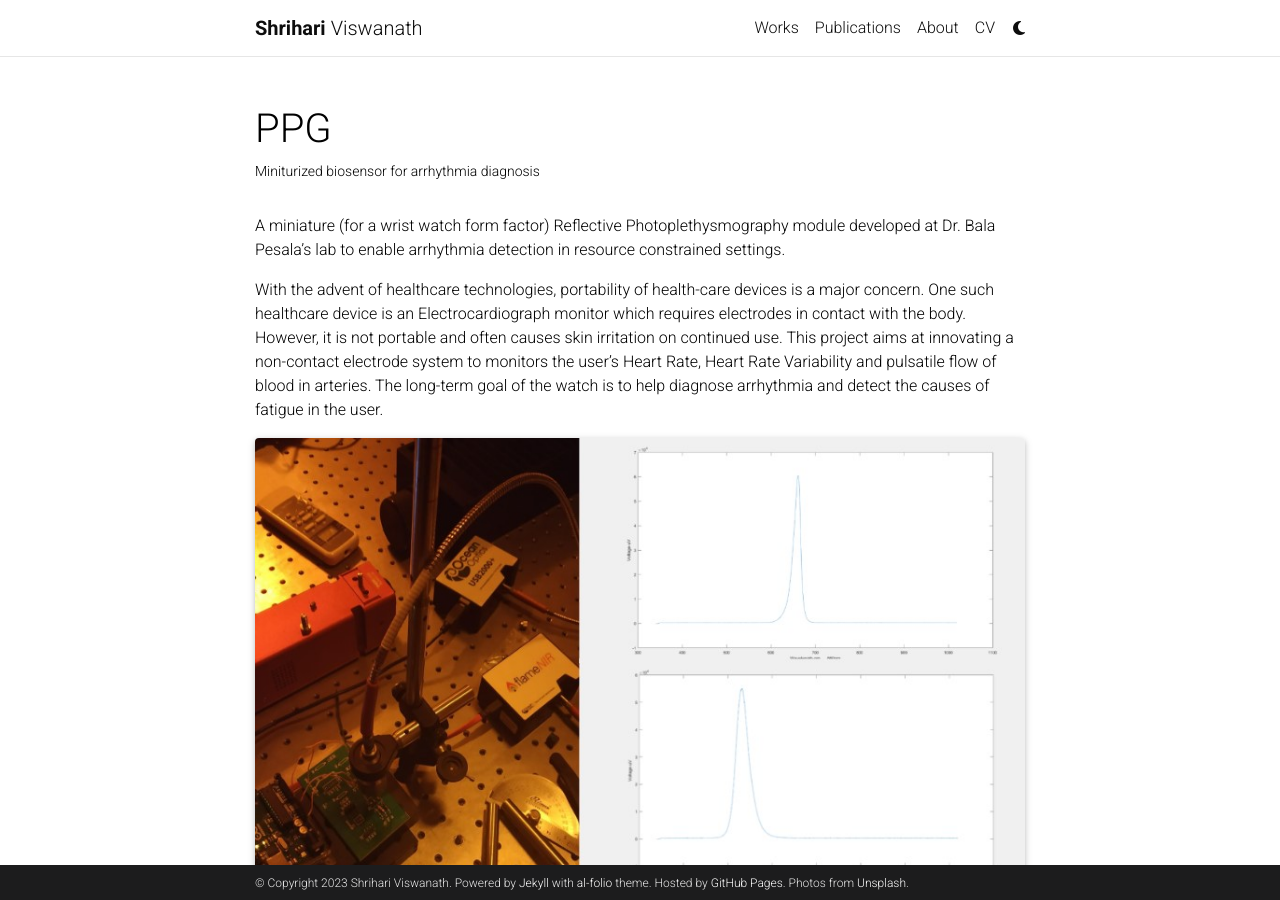
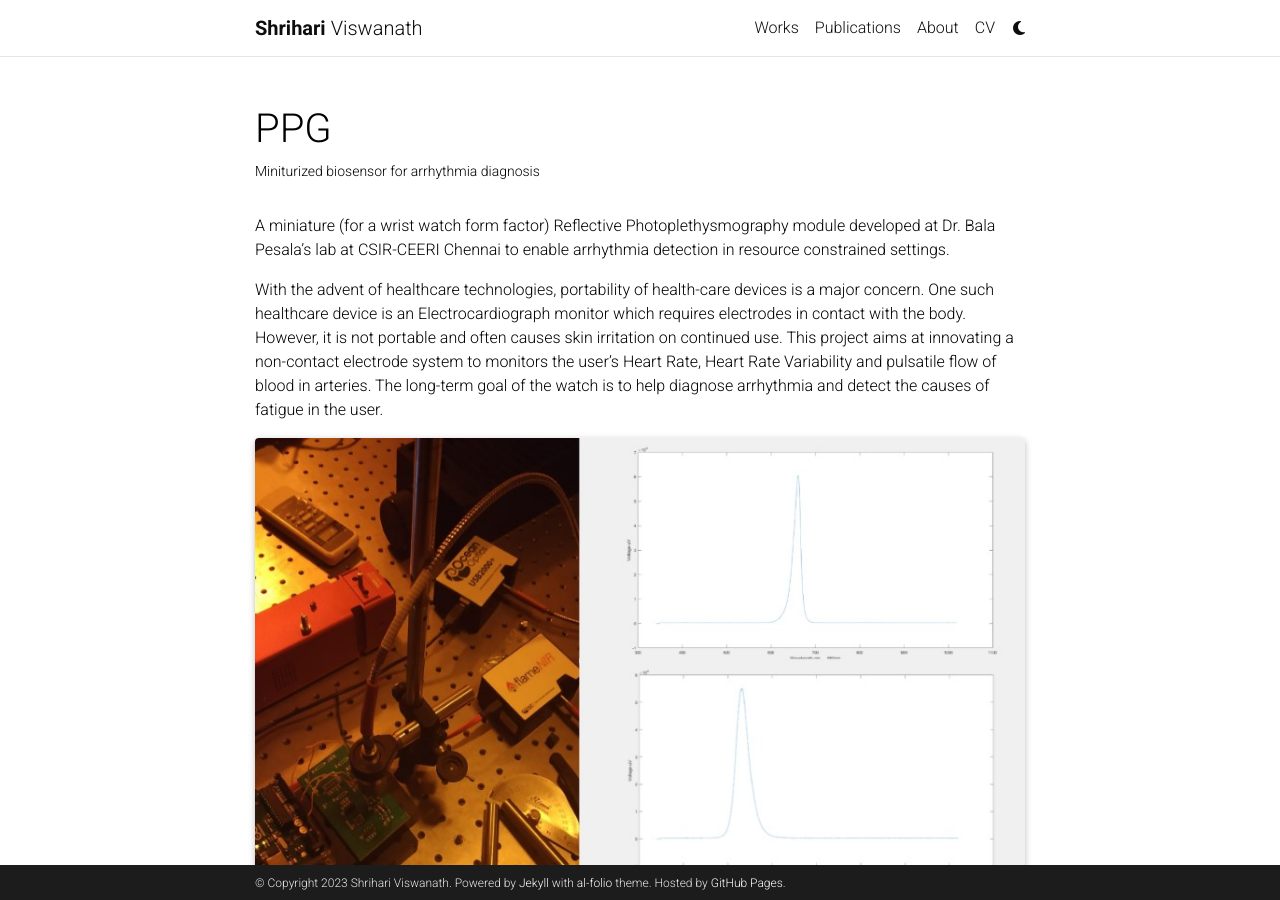
Before and after one commit to shriharivish/shriharivish.github.io, a Jekyll site: the page built from _projects/3_project.md, in a window 1280 px wide and 900 px high. Built offline with Jekyll 4.4.1, drawn with Linux system fonts in a browser that asks for light colours; comment, search, counter and statistics services are not loaded; a style sheet for code colours, icons or effects is not loaded; some of the changed text lies outside the part shown.

Commit message:
corrections

```diff
--- a/_config.yml
+++ b/_config.yml
@@ -12,7 +12,6 @@
 footer_text: >
   Powered by <a href="https://jekyllrb.com/" target="_blank">Jekyll</a> with <a href="https://github.com/alshedivat/al-folio">al-folio</a> theme.
   Hosted by <a href="https://pages.github.com/" target="_blank">GitHub Pages</a>.
-  Photos from <a href="https://unsplash.com" target="_blank">Unsplash</a>.
 keywords: jekyll, jekyll-theme, academic-website, portfolio-website  # add your own keywords or leave empty
 
 lang: en # the language of your site (for example: en, fr, cn, ru, etc.)
--- a/_projects/3_project.md
+++ b/_projects/3_project.md
@@ -7,7 +7,7 @@
 category: work
 ---
 
-A miniature (for a wrist watch form factor) Reflective Photoplethysmography module developed at Dr. Bala Pesala’s lab to enable arrhythmia detection in resource constrained settings.
+A miniature (for a wrist watch form factor) Reflective Photoplethysmography module developed at Dr. Bala Pesala’s lab at CSIR-CEERI Chennai to enable arrhythmia detection in resource constrained settings.
 
 With the advent of healthcare technologies, portability of health-care devices is a major concern. One such healthcare device is an Electrocardiograph monitor which requires electrodes in contact with the body. However, it is not portable and often causes skin irritation on continued use. This project aims at innovating a non-contact electrode system to monitors the user's Heart Rate, Heart Rate Variability and pulsatile flow of blood in arteries. The long-term goal of the watch is to help diagnose arrhythmia and detect the causes of fatigue in the user.
 
@@ -40,13 +40,13 @@
         {% include figure.html path="assets/img/ceeri_finalsignal.jpg" title="example image" class="img-fluid rounded z-depth-1" %}
 </div>
 <div class="caption">
-    Signal Captures
+    Signal Captures & SpO2 Measurement
 </div>
 
 After implementing a proof-of-concept on the breadboard I designed my first ever PCB on Altium and independently chose a fab house, interacted with the manufacturer, transfer the design, got it optimized and manufactured the PCB to deliver a wrist watch sized device.
 
 <div class="img">
-        {% include figure.html path="assets/img/ceeri_pcb.JPG" title="example image" class="img-fluid rounded z-depth-1" %}
+        {% include figure.html path="assets/img/ceeri_pcb.jpg" title="example image" class="img-fluid rounded z-depth-1" %}
 </div>
 <div class="caption">
     PCB
```
